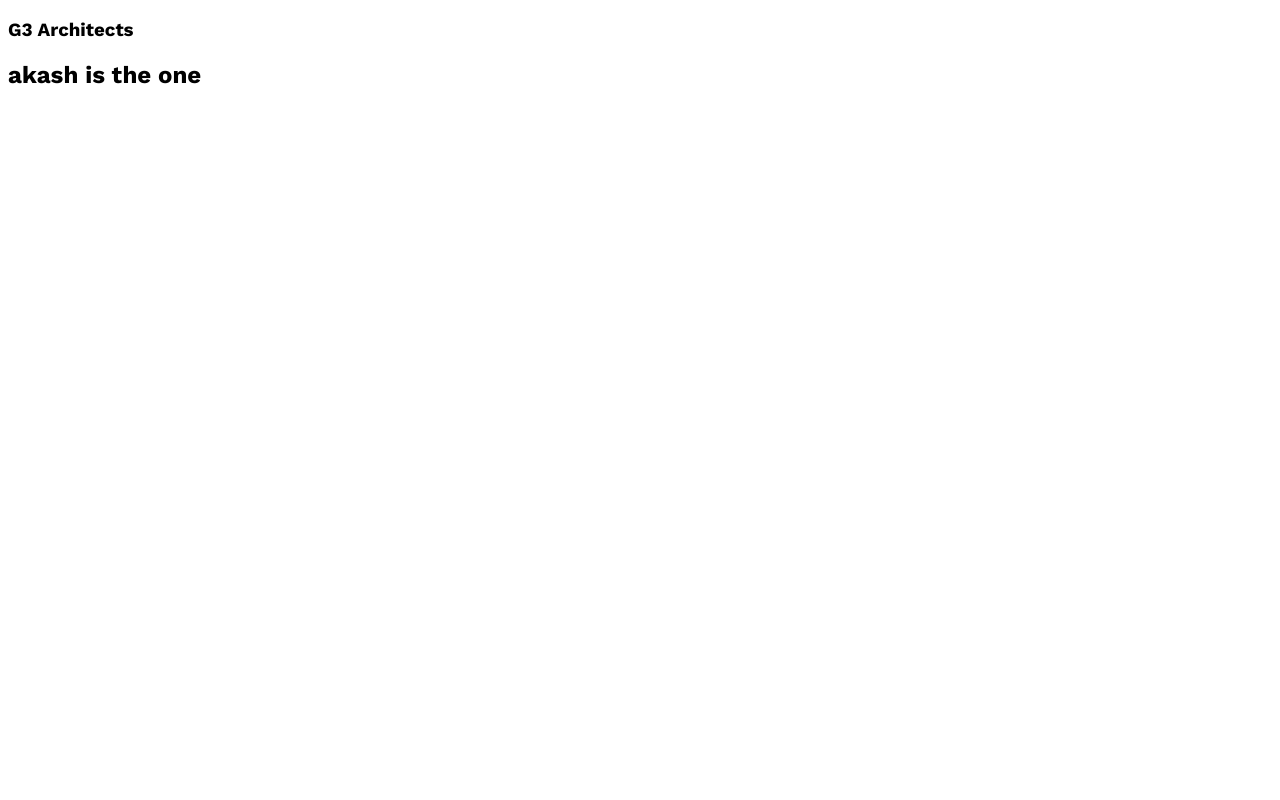
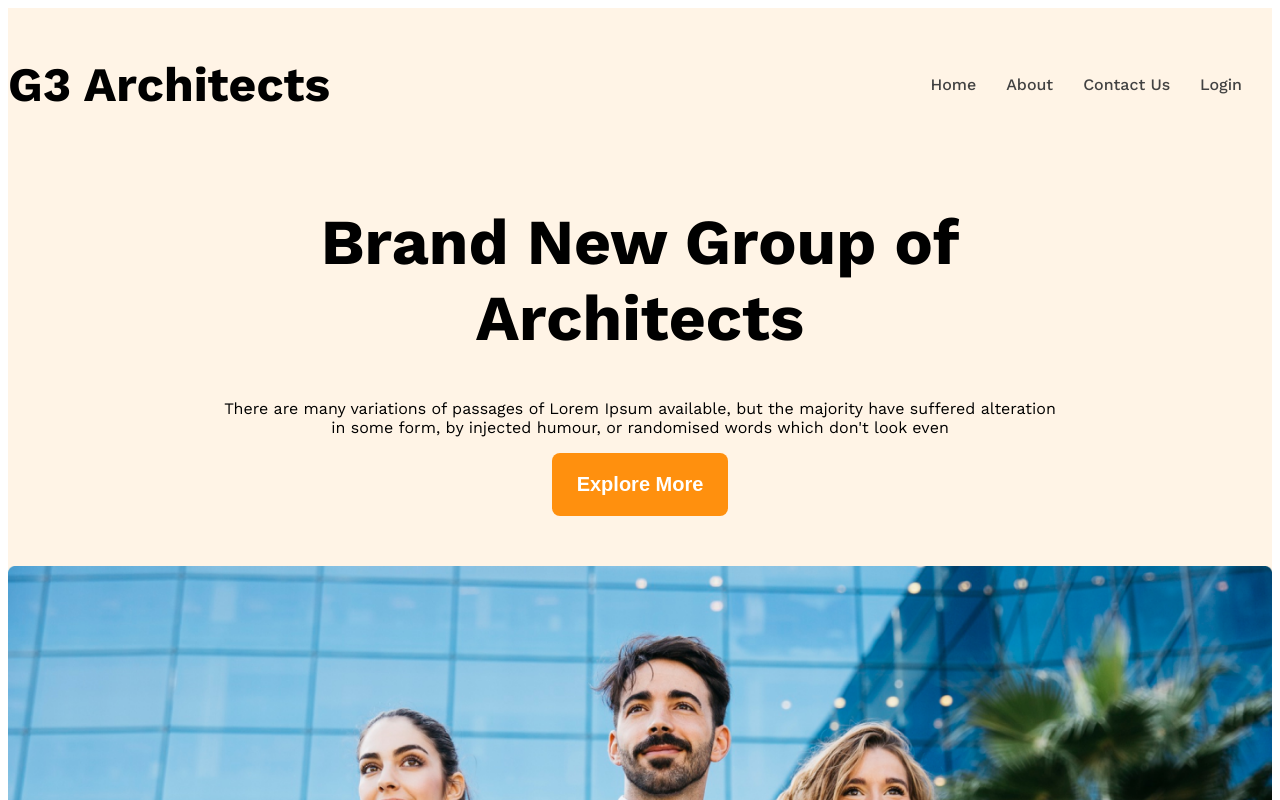
Before and after one commit to tanvirislamakash2002/Milestone-2-Module-10, a plain HTML site: page index.html in a window 1280 px wide. Shown: the top 800 px of the page. Drawn offline with nearby package versions, Linux system fonts and the light colour scheme.

Commit message:
header section done

```diff
--- a/index.html
+++ b/index.html
@@ -10,16 +10,36 @@
 </head>
 <body class="work-sans-font">
 
-    <header>
-        <nav class="navbar">
+    <header class="bg-light">
+        <nav class="navbar display-flex">
             <h3 class="brand">G3 Architects</h3>
+
+            <ul class="nav-links display-flex">
+                <li class="nav-item"><a class="nav-link text-gray" href="#">Home</a></li>
+                <li class="nav-item"><a class="nav-link text-gray" href="#">About</a></li>
+                <li class="nav-item"><a class="nav-link text-gray" href="#">Contact Us</a></li>
+                <li class="nav-item"><a class="nav-link text-gray" href="#">Login</a></li>
+            </ul>
         </nav>
+
+        <div class="banner">
+            <div class="banner-content">
+                <h1 class="banner-title">
+                    Brand New Group of Architects
+                </h1>
+                <p class="banner-description">
+                    There are many variations of passages of Lorem Ipsum available, but the majority have suffered alteration in some form, by injected humour, or randomised words which don't look even
+                </p>
+                <button class="btn-primary">Explore More</button>
+            </div>
+            <img class="banner-image" src="images/banner.png" alt="">
+        </div>
 
     </header>
 
     <main>
 
-        <h2>akash is the one</h2>
+
 
 
     </main>
--- a/style/style.css
+++ b/style/style.css
@@ -10,3 +10,92 @@
   font-weight: 400;
   font-style: normal;
 }
+
+/* shared styles  */
+
+
+.display-flex{
+  display: flex;
+}
+
+/* dark 02  */
+.text-gray{
+  color:rgba(66, 66, 66, 1)
+}
+/* dark 03  */
+.text-light-gray{
+  color:rgba(114, 114, 114, 1)
+}
+
+/* background color  */
+
+.bg-light{
+  background-color: rgba(255, 144, 14, 0.1);
+}
+
+
+
+
+/* header styles  */
+
+
+/* navbar related styles  */
+
+.navbar{
+  justify-content: space-between;
+  align-items: center;
+}
+.brand{
+  font-weight: 700;
+  font-size: 3rem;
+}
+.nav-item{
+  list-style: none;
+  margin-right: 30px;
+}
+
+.nav-link{
+  text-decoration: none;
+  font-weight: 500;
+
+}
+
+.navbar, .banner{
+  max-width: 1440px;
+  margin: 0 auto;
+}
+
+/* banner related style  */
+
+.banner-content{
+  max-width:850px;
+  margin: 0 auto;
+  text-align: center;
+  margin-bottom: 50px;
+}
+.banner-title{
+  font-weight: 700;
+  font-size: 4rem;
+
+}
+.btn-primary{
+  background-color: #FF900E;
+  color:#fff;
+  padding: 20px 25px;
+  font-size:1.25rem;
+  font-weight: 600;
+  border-radius: 8px;
+  border: none;
+
+}
+.banner-image{
+  width: 100%;
+}
+
+/* responsive media query  */
+
+@media screen and (max-width:576px){
+  .navbar, .nav-links{
+    flex-direction: column;
+  }
+}
```
